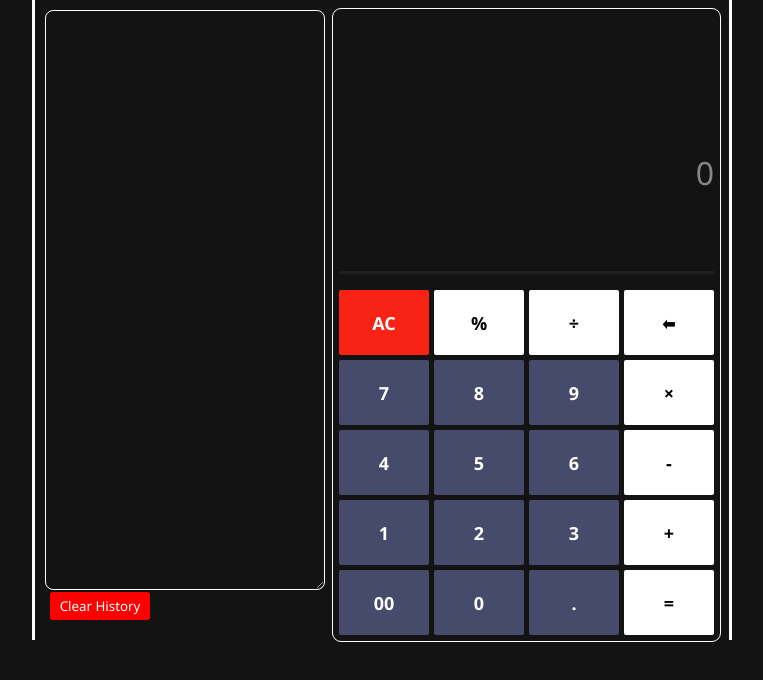
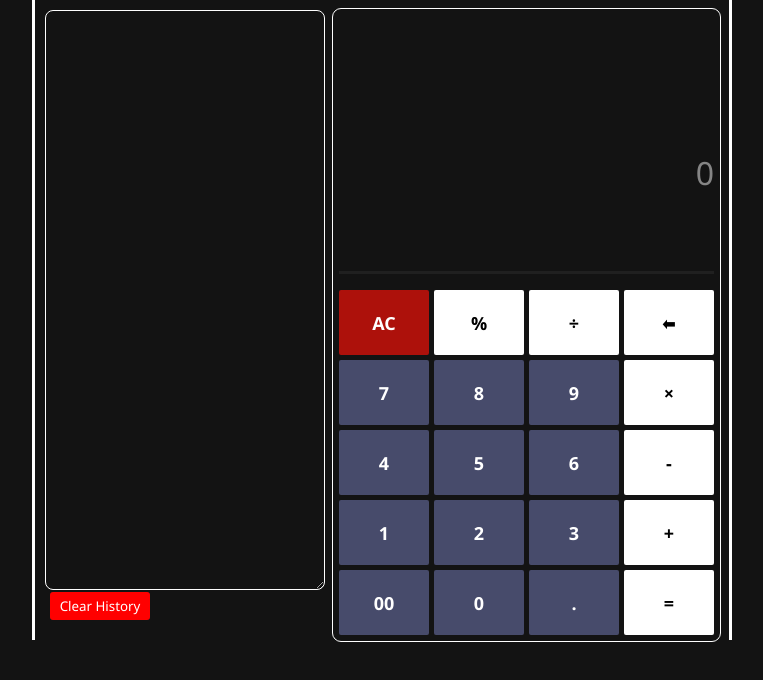
Before and after one commit to zero-termux/calculator, a plain HTML site: page index.html in a window 1280 px wide. Shown: the whole page, without its empty margins (258-1021 px from the left). Drawn offline with Linux system fonts and the light colour scheme.

Commit message:
Update kalku.css

```diff
--- a/kalku.css
+++ b/kalku.css
@@ -123,7 +123,7 @@
     }
 
     #clear {
-      background: rgb(249,35,21);
+      background: rgb(173,17,11);
       color: white;
       clear: both;
     }
```
